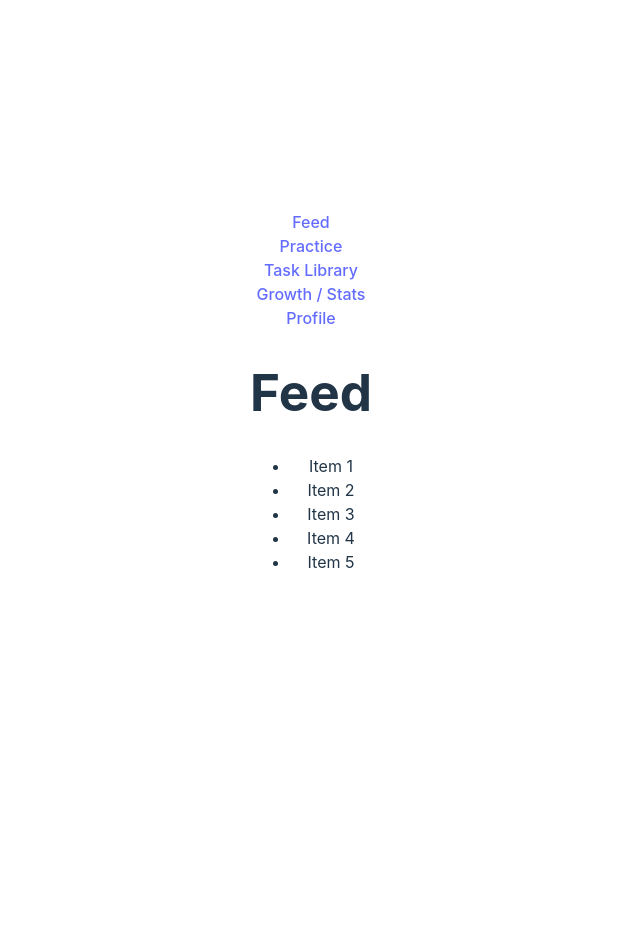
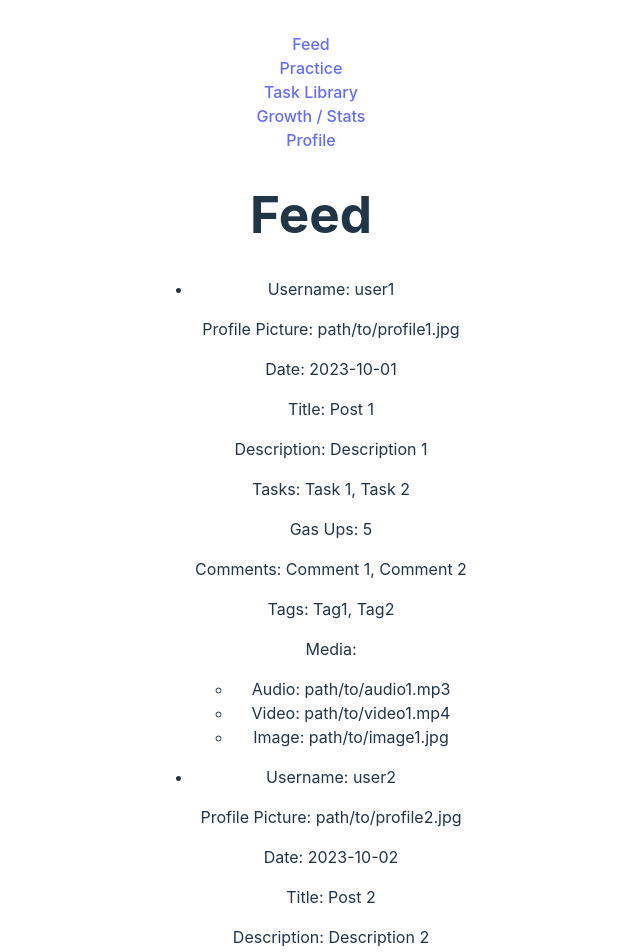
Before and after one commit to Willy-McNamara/freequency, a React (Vite) app in the folder v3_frontend/: page / in a window 1280 px wide. Shown: the top 952 px of the page, without its empty margins (329-969 px from the left). Before the commit the page ends 800 px from the top, so only its background shows below. Built offline with nearby package versions, Linux system fonts and the light colour scheme.

Commit message:
Mock data added for Feed

```diff
--- a/v3_frontend/src/pages/Feed.tsx
+++ b/v3_frontend/src/pages/Feed.tsx
@@ -1,14 +1,63 @@
 import React from "react";
 
 const Feed: React.FC = () => {
-  const data = ["Item 1", "Item 2", "Item 3", "Item 4", "Item 5"];
+  const posts = [
+    {
+      username: "user1",
+      profilePicture: "path/to/profile1.jpg",
+      date: "2023-10-01",
+      title: "Post 1",
+      description: "Description 1",
+      tasks: ["Task 1", "Task 2"],
+      gasUps: 5,
+      comments: ["Comment 1", "Comment 2"],
+      tags: ["Tag1", "Tag2"],
+      media: {
+        audio: "path/to/audio1.mp3",
+        video: "path/to/video1.mp4",
+        image: "path/to/image1.jpg",
+      },
+    },
+    {
+      username: "user2",
+      profilePicture: "path/to/profile2.jpg",
+      date: "2023-10-02",
+      title: "Post 2",
+      description: "Description 2",
+      tasks: ["Task 3", "Task 4"],
+      gasUps: 3,
+      comments: ["Comment 3", "Comment 4"],
+      tags: ["Tag3", "Tag4"],
+      media: {
+        audio: "path/to/audio2.mp3",
+        video: "path/to/video2.mp4",
+        image: "path/to/image2.jpg",
+      },
+    },
+  ];
 
   return (
     <div>
       <h1>Feed</h1>
       <ul>
-        {data.map((item, index) => (
-          <li key={index}>{item}</li>
+        {posts.map((post, index) => (
+          <li key={index}>
+            <p>Username: {post.username}</p>
+            <p>Profile Picture: {post.profilePicture}</p>
+            <p>Date: {post.date}</p>
+            <p>Title: {post.title}</p>
+            <p>Description: {post.description}</p>
+            <p>Tasks: {post.tasks.join(", ")}</p>
+            <p>Gas Ups: {post.gasUps}</p>
+            <p>Comments: {post.comments.join(", ")}</p>
+            <p>Tags: {post.tags.join(", ")}</p>
+            <p>Media:</p>
+            <ul>
+              <li>Audio: {post.media.audio}</li>
+              <li>Video: {post.media.video}</li>
+              <li>Image: {post.media.image}</li>
+            </ul>
+          </li>
         ))}
       </ul>
     </div>
```
